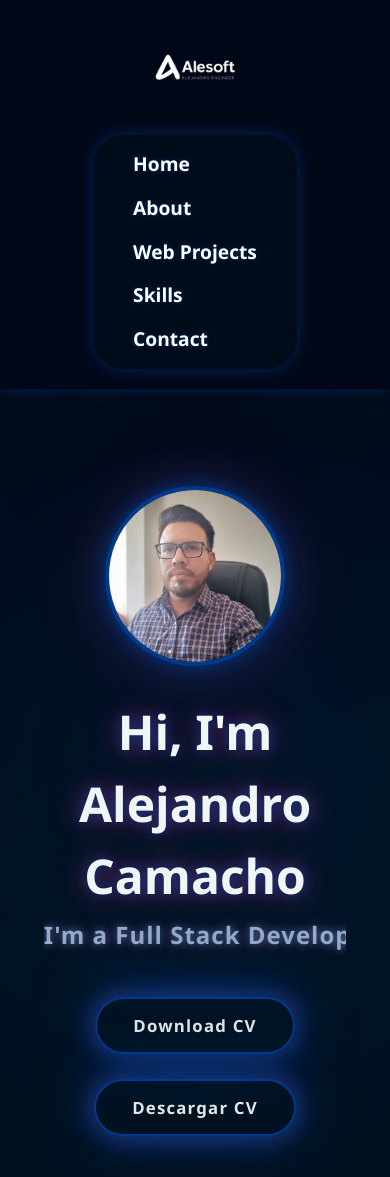
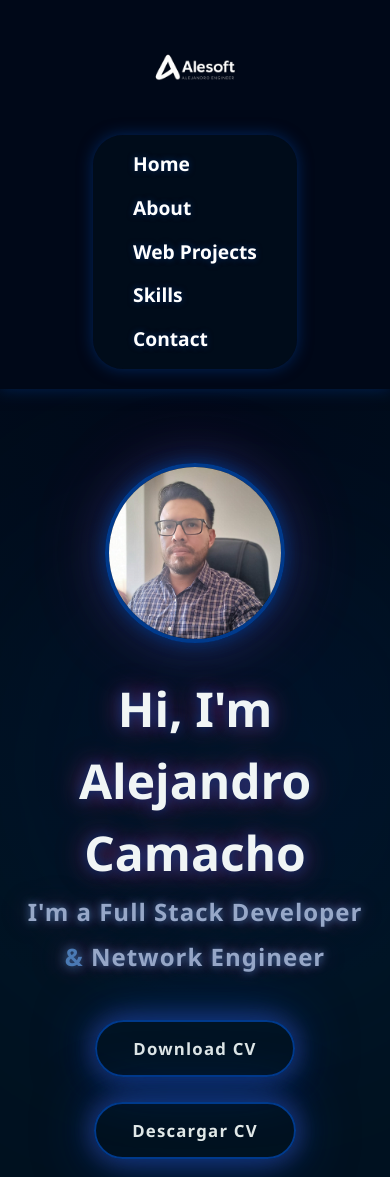
Before and after one commit to AlexandroCamacho1000/alejandrocamachodev, a React (Vite) app: page / in a window 390 px wide. Shown: the top 1177 px of the page. Built offline with nearby package versions, Linux system fonts and the light colour scheme.

Commit message:
responsive hero"

```diff
--- a/src/components/Hero/Hero.css
+++ b/src/components/Hero/Hero.css
@@ -176,3 +176,13 @@
     font-size: 1.05rem;
   }
 }
+
+@media (max-width: 768px) {
+  .hero p {
+    white-space: normal !important;
+    width: 100% !important;
+    border-right: none !important;
+    overflow: visible !important;
+    animation: none !important;
+  }
+}
```
